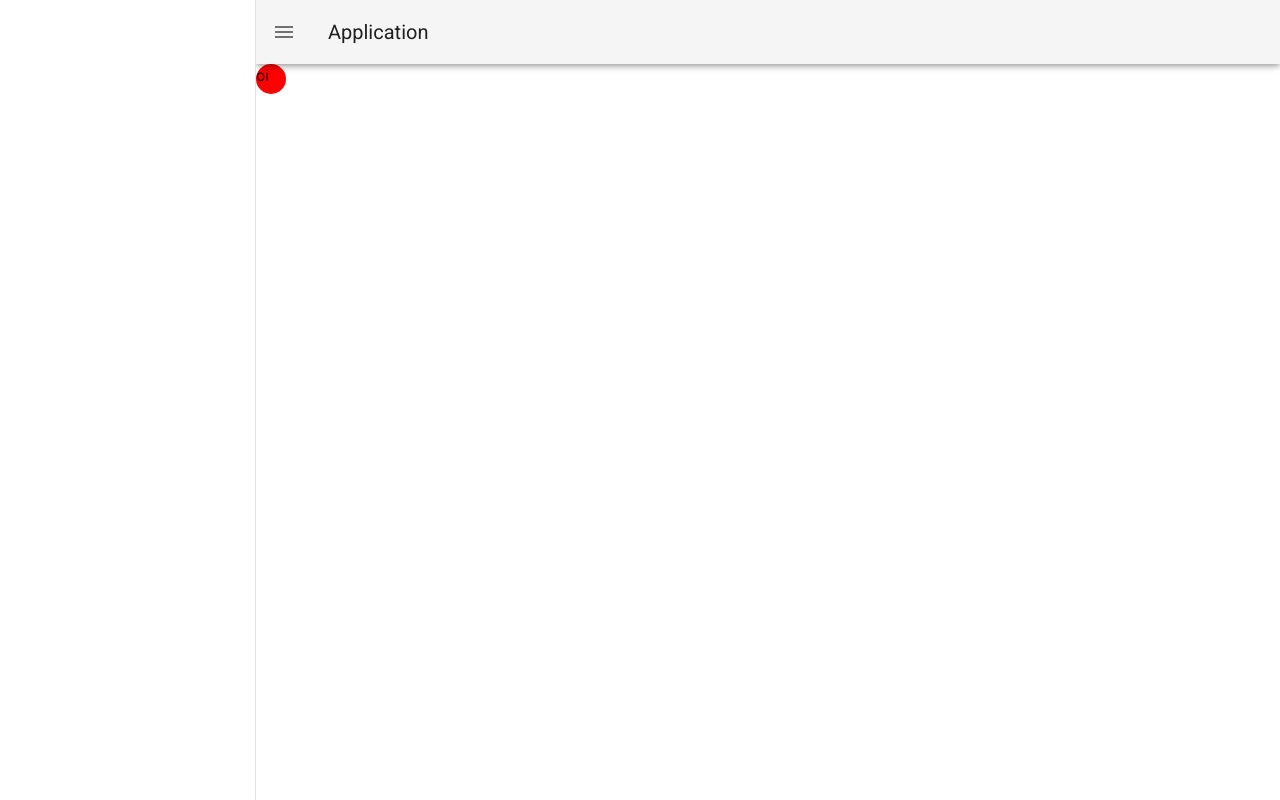
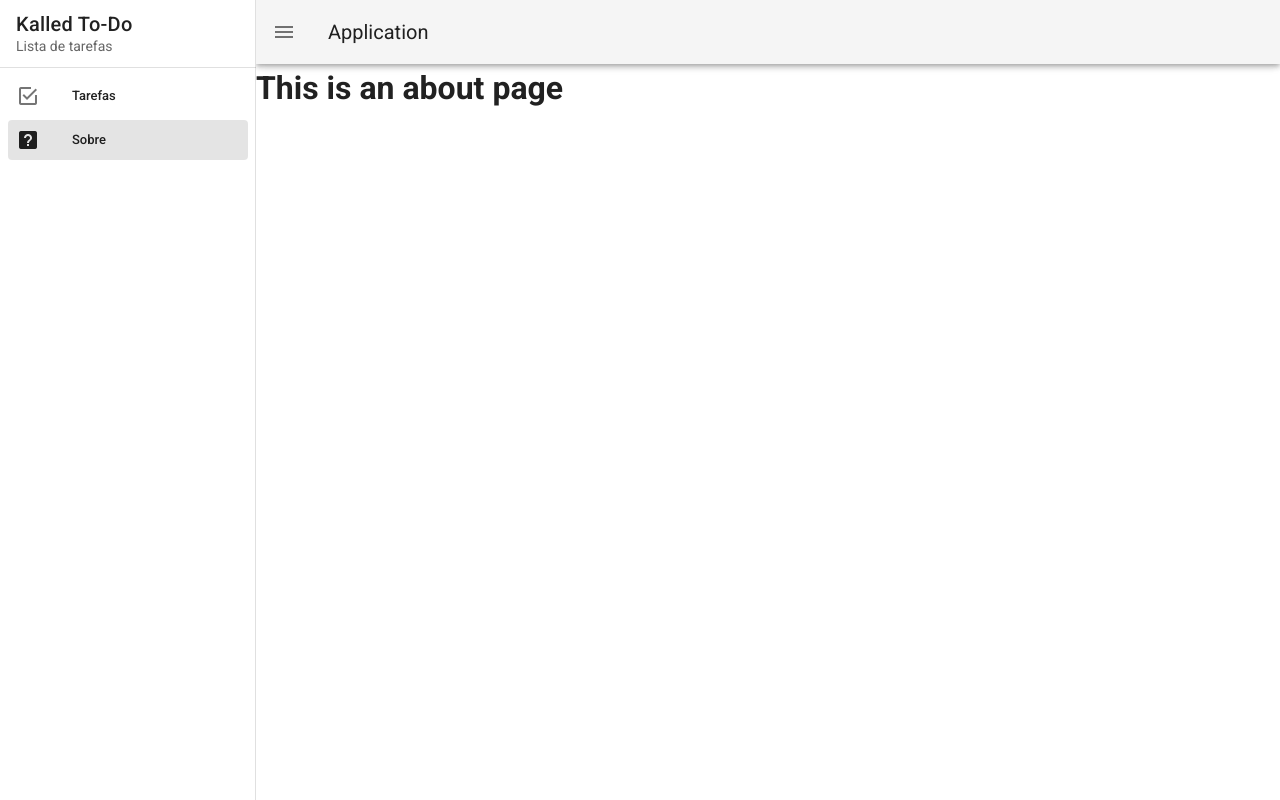
Before and after one commit to FlavioLucio1/YouDo, a Vue app: page /sobre in a window 1280 px wide. Built offline with nearby package versions, Linux system fonts and the light colour scheme.

Commit message:
Configurando rotas iniciais e menu inicial

```diff
--- a/package.json
+++ b/package.json
@@ -8,7 +8,7 @@
     "lint": "vue-cli-service lint"
   },
   "dependencies": {
-    "core-js": "^3.8.3",
+    "core-js": "^3.26.1",
     "register-service-worker": "^1.7.2",
     "vue": "^2.6.14",
     "vue-class-component": "^7.2.3",
@@ -18,8 +18,8 @@
     "vuex": "^3.6.2"
   },
   "devDependencies": {
-    "@typescript-eslint/eslint-plugin": "^5.4.0",
-    "@typescript-eslint/parser": "^5.4.0",
+    "@typescript-eslint/eslint-plugin": "^5.43.0",
+    "@typescript-eslint/parser": "^5.43.0",
     "@vue/cli-plugin-babel": "~5.0.0",
     "@vue/cli-plugin-eslint": "~5.0.0",
     "@vue/cli-plugin-pwa": "~5.0.0",
--- a/src/App.vue
+++ b/src/App.vue
@@ -4,6 +4,31 @@
       v-model="drawer"
       app
     >
+      <v-list-item>
+        <v-list-item-content>
+          <v-list-item-title class="text-h6">
+            Kalled To-Do
+          </v-list-item-title>
+          <v-list-item-subtitle>
+            Lista de tarefas
+          </v-list-item-subtitle>
+        </v-list-item-content>
+      </v-list-item>
+
+      <v-divider></v-divider>
+
+      <v-list dense nav>
+        <v-list-item v-for="item in opcoesMenu" :key="item.title" :to="item.linkPath" link>
+          <v-list-item-icon>
+            <v-icon>{{ item.icon }}</v-icon>
+          </v-list-item-icon>
+
+          <v-list-item-content>
+            <v-list-item-title>{{ item.title }}</v-list-item-title>
+          </v-list-item-content>
+        </v-list-item>
+      </v-list>
+
       <!--  -->
     </v-navigation-drawer>
 
@@ -14,15 +39,23 @@
     </v-app-bar>
 
     <v-main>
-      <!--  -->
-     <div id="teste"> oi </div>
+      <router-view/>
+      <!--      <div id="teste"> oi </div> -->
+
     </v-main>
   </v-app>
 </template>
 
 <script>
   export default {
-    data: () => ({ drawer: null }),
+    data: () => ({
+      opcoesMenu: [
+        { title: 'Tarefas', icon: 'mdi-checkbox-marked-outline',linkPath:'/' },
+        { title: 'Sobre', icon: 'mdi-help-box',linkPath: '/sobre' },
+      ],
+       drawer: null
+
+      }),
   }
 </script>
 
--- a/src/components/HelloWorld.vue
+++ b/src/components/HelloWorld.vue
@@ -12,7 +12,7 @@
 
       <v-col class="mb-4">
         <h1 class="display-2 font-weight-bold mb-3">
-          Welcome to Vuetify
+          Bem vindo ao Kalled To-Do
         </h1>
 
         <p class="subheading font-weight-regular">
--- a/src/router/index.ts
+++ b/src/router/index.ts
@@ -1,22 +1,21 @@
 import Vue from 'vue'
 import VueRouter, { RouteConfig } from 'vue-router'
-import HomeView from '../views/HomeView.vue'
+import Tarefas from '../views/TarefasView.vue'
 
 Vue.use(VueRouter)
 
 const routes: Array<RouteConfig> = [
   {
     path: '/',
-    name: 'home',
-    component: HomeView
+    name: 'Tarefas',
+    component: Tarefas
   },
   {
-    path: '/about',
-    name: 'about',
-    // route level code-splitting
-    // this generates a separate chunk (about.[hash].js) for this route
-    // which is lazy-loaded when the route is visited.
-    component: () => import(/* webpackChunkName: "about" */ '../views/AboutView.vue')
+    path: '/sobre',
+    name: 'Sobre',
+
+    //abaixo uma outra forma de importar uma rota
+    component: () => import('../views/SobreView.vue')
   }
 ]
 
```
Also changed, not shown: src/views/SobreView.vue (renamed from src/views/AboutView.vue), src/views/TarefasView.vue (renamed from src/views/HomeView.vue), 1 other file (tests, documents, lock files or other folders).
